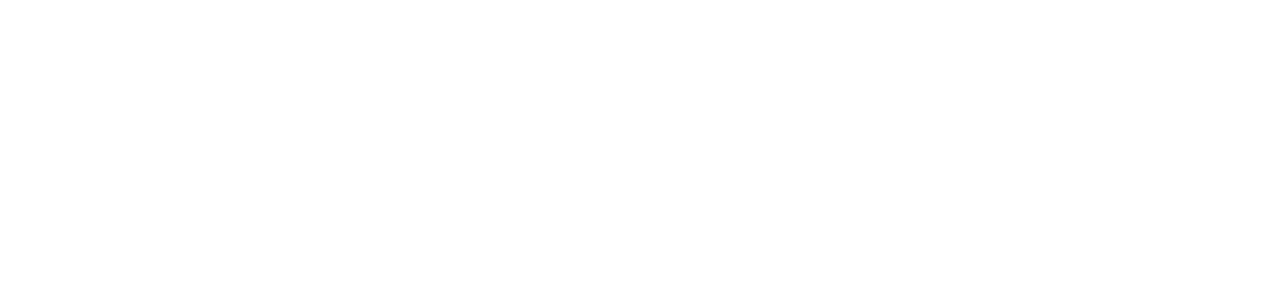
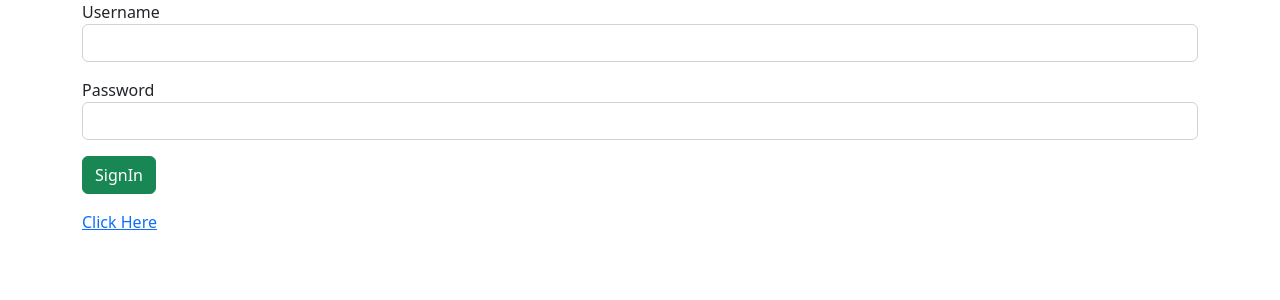
Before and after one commit to Prabhakannan13/UserAPP-Clone, an Angular app: page / in a window 1280 px wide. Shown: the top 300 px of the page. Built offline with nearby package versions, Linux system fonts and the light colour scheme.

Commit message:
pushsignin

```diff
--- a/angular.json
+++ b/angular.json
@@ -97,5 +97,8 @@
         }
       }
     }
+  },
+  "cli": {
+    "analytics": "5e8acf9e-429f-4c7d-90b2-1dbe96e62e59"
   }
 }
--- a/src/app/app.module.ts
+++ b/src/app/app.module.ts
@@ -1,16 +1,26 @@
 import { NgModule } from '@angular/core';
 import { BrowserModule } from '@angular/platform-browser';
+import { RouterModule, Routes } from '@angular/router';
 
 import { AppRoutingModule } from './app-routing.module';
 import { AppComponent } from './app.component';
+import { SigninComponent } from './signin/signin.component';
+
+const appRoutes:Routes=[
+  {
+    path:"",component:SigninComponent
+  }
+]
 
 @NgModule({
   declarations: [
-    AppComponent
+    AppComponent,
+    SigninComponent
   ],
   imports: [
     BrowserModule,
-    AppRoutingModule
+    AppRoutingModule,
+    RouterModule.forRoot(appRoutes)
   ],
   providers: [],
   bootstrap: [AppComponent]
--- /dev/null
+++ b/src/app/signin/signin.component.html
@@ -0,0 +1,23 @@
+<div class="container">
+    <div class="row">
+        <div class="col col-12 col-sm-12 col-md-12 col-lg-12 col-xl-12 col-xxl-12">
+            <div class="row g-3">
+                <div class="col col-12 col-sm-12 col-md-12 col-lg-12 col-xl-12 col-xxl-12">
+                    <label for="" class="label-form">Username</label>
+                    <input type="text" class="form-control">
+                </div>
+                    <div class="col col-12 col-sm-12 col-md-12 col-lg-12 col-xl-12 col-xxl-12">
+                    <label for="" class="label-form">Password</label>
+                    <input type="text" class="form-control">
+                    </div>
+                    <div class="col col-12 col-sm-12 col-md-12 col-lg-12 col-xl-12 col-xxl-12">
+                        <button class="btn btn-success">SignIn</button>
+                        </div>
+                        <div class="col col-12 col-sm-12 col-md-12 col-lg-12 col-xl-12 col-xxl-12">
+                            <a href="">Click Here</a>
+                            </div>
+
+                </div>
+            </div>
+        </div>
+    </div>
--- /dev/null
+++ b/src/app/signin/signin.component.ts
@@ -0,0 +1,15 @@
+import { Component, OnInit } from '@angular/core';
+
+@Component({
+  selector: 'app-signin',
+  templateUrl: './signin.component.html',
+  styleUrls: ['./signin.component.css']
+})
+export class SigninComponent implements OnInit {
+
+  constructor() { }
+
+  ngOnInit(): void {
+  }
+
+}
```
Also changed, not shown: src/app/signin/signin.component.css (added).
